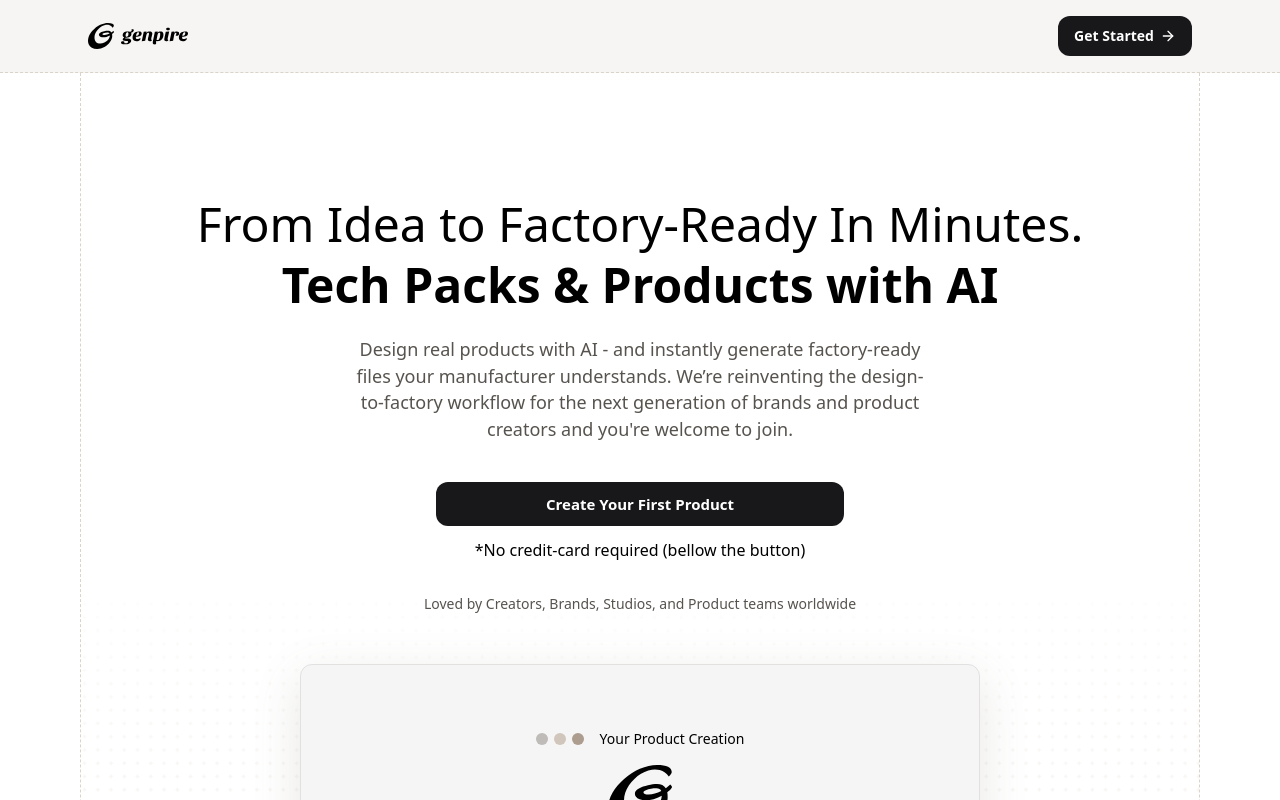
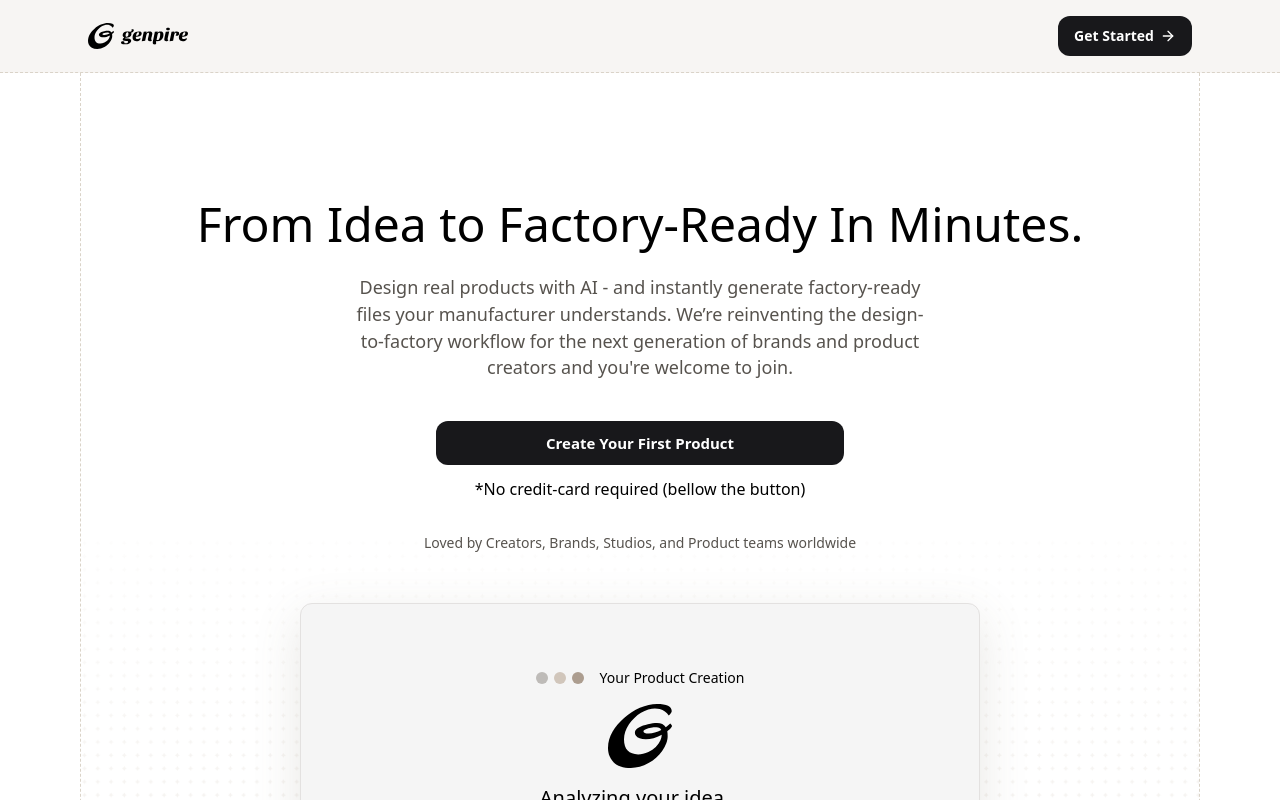
Before and after one commit to sajansajan1/get-genpire, a Next.js app: page / in a window 1280 px wide. Shown: the top 800 px of the page. Built offline with nearby package versions, Linux system fonts and the light colour scheme.

Commit message:
Update hero-section.tsx

```diff
--- a/components/home/hero-section.tsx
+++ b/components/home/hero-section.tsx
@@ -50,7 +50,6 @@ export function HeroSection({
             >
               From Idea to Factory-Ready In Minutes.
               <br />
-              <span className="font-bold">Tech Packs & Products with AI</span>
             </h1>
             <p
               className="text-[16px] lg:text-[18px] font-normal leading-[1.48] mx-auto max-w-[632px] px-[25px] pt-[20px]"
```
